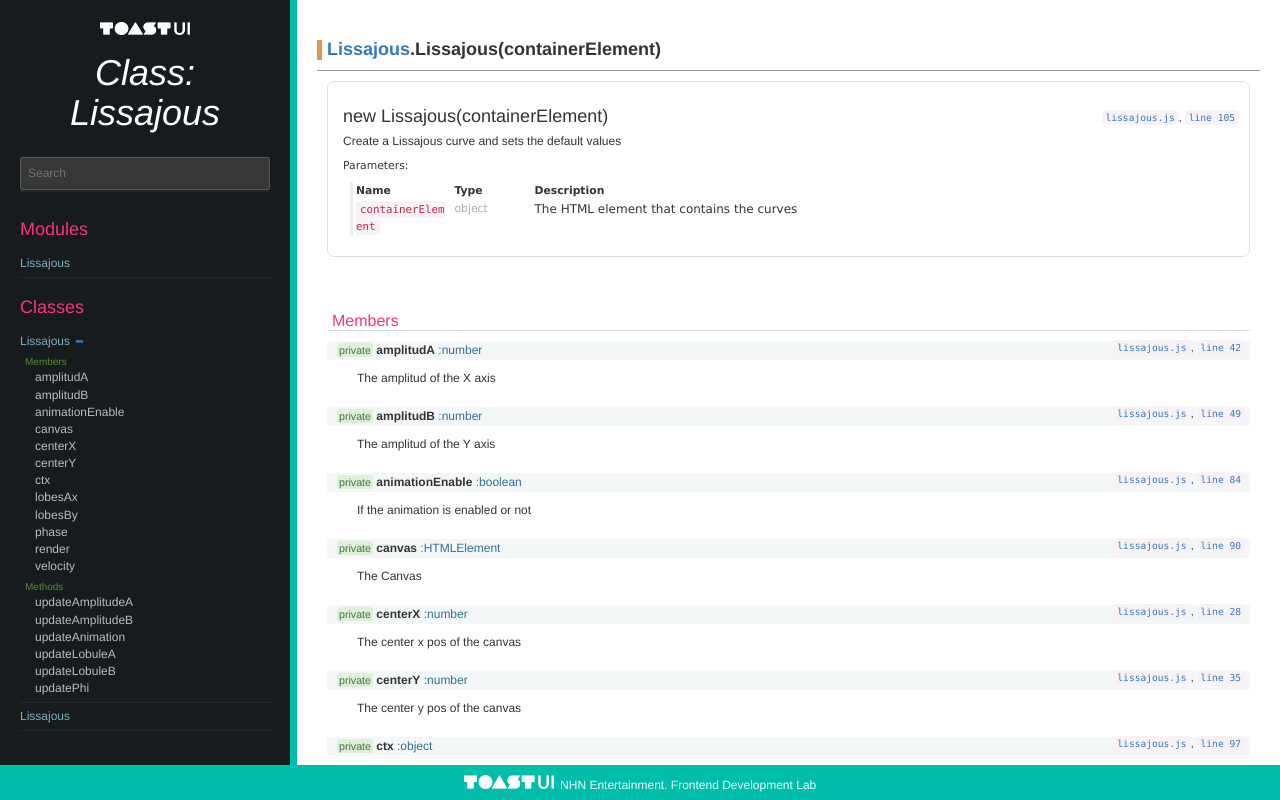
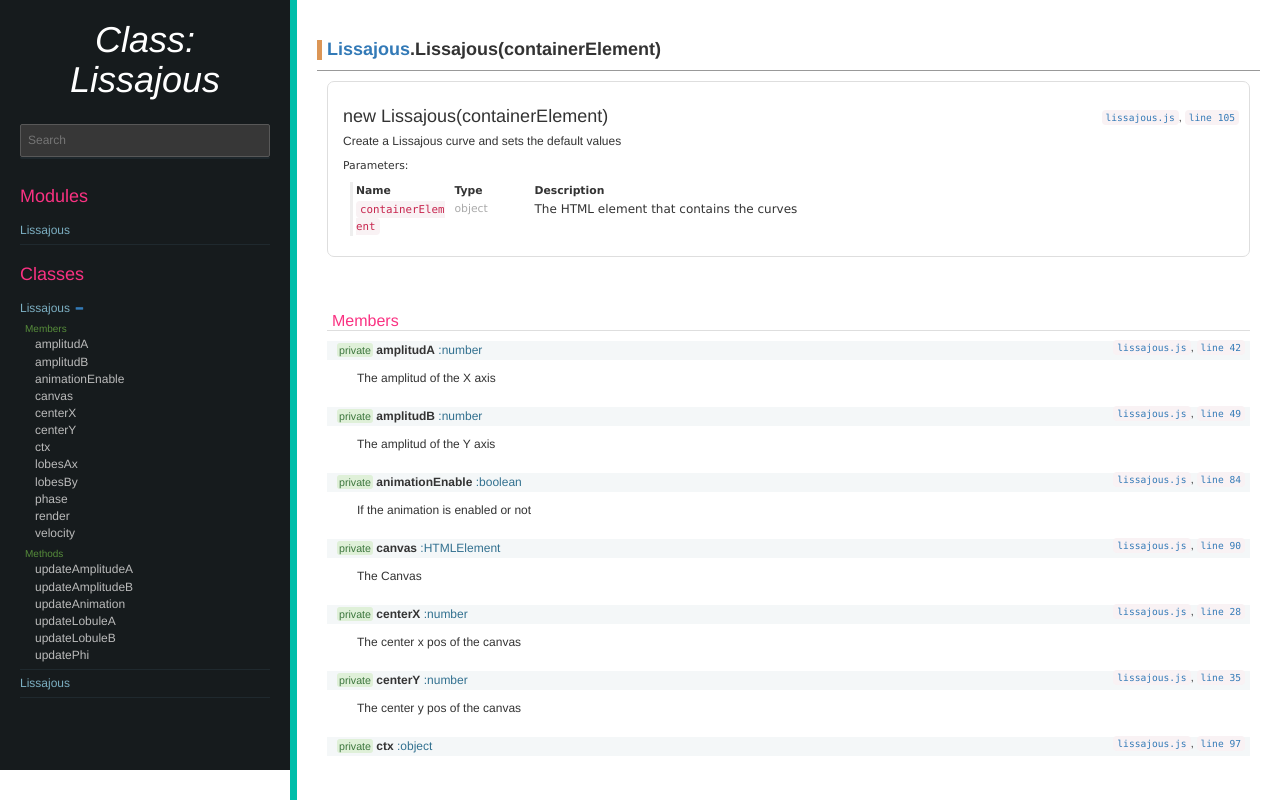
Before and after one commit to pablo-pg/Lissajous-Hypocycloid, a website: page src/docs/module-Lissajous.Lissajous.html in a window 1280 px wide. Drawn offline with Linux system fonts and the light colour scheme.

Commit message:
docs upgrade

```diff
--- a/src/docs/module-Lissajous.Lissajous.html
+++ b/src/docs/module-Lissajous.Lissajous.html
@@ -18,11 +18,6 @@
 </head>
 <body>
 <nav class="lnb" id="lnb">
-    <div class="logo" style="">
-
-            <img src="img/toast-ui.png" width="100%" height="100%">
-
-    </div>
     <div class="title">
         <h1><a href="index.html" class="link">Class: Lissajous</a></h1>
 
@@ -256,34 +251,6 @@
 <dl class="details">
 
 
-
-
-
-
-
-
-
-
-
-
-
-
-
-
-
-
-
-
-
-
-
-
-
-
-
-
-
-
 </dl>
 
 
@@ -337,32 +304,6 @@
 
 
 
-
-
-
-
-
-
-
-
-
-
-
-
-
-
-
-
-
-
-
-
-
-
-
-
-
-
 </dl>
 
 
@@ -416,32 +357,6 @@
 
 
 
-
-
-
-
-
-
-
-
-
-
-
-
-
-
-
-
-
-
-
-
-
-
-
-
-
-
 </dl>
 
 
@@ -496,31 +411,6 @@
 
 
 
-
-
-
-
-
-
-
-
-
-
-
-
-
-
-
-
-
-
-
-
-
-
-
-
-
 </dl>
 
 
@@ -576,30 +466,6 @@
 
 
 
-
-
-
-
-
-
-
-
-
-
-
-
-
-
-
-
-
-
-
-
-
-
-
-
 </dl>
 
 
@@ -651,34 +517,6 @@
 <dl class="details">
 
 
-
-
-
-
-
-
-
-
-
-
-
-
-
-
-
-
-
-
-
-
-
-
-
-
-
-
-
-
 </dl>
 
 
@@ -728,32 +566,6 @@
 
 
 <dl class="details">
-
-
-
-
-
-
-
-
-
-
-
-
-
-
-
-
-
-
-
-
-
-
-
-
-
-
 
 
 
@@ -2145,10 +1957,6 @@
 
 </div>
 
-<footer>
-    <img class="logo" src="img/toast-ui.png" style="">
-    <div class="footer-text">NHN Entertainment. Frontend Development Lab</div>
-</footer>
 <script>prettyPrint();</script>
 <script src="scripts/jquery.min.js"></script>
 <script src="scripts/tui-doc.js"></script>
```
Also changed, not shown: src/docs/lissajous.js.html (+0 -9 lines), src/docs/module-Lissajous-Lissajous.html (+0 -83 lines), src/docs/module-Lissajous.html (+1 -70 lines), src/docs/img/toast-ui.png (deleted).
